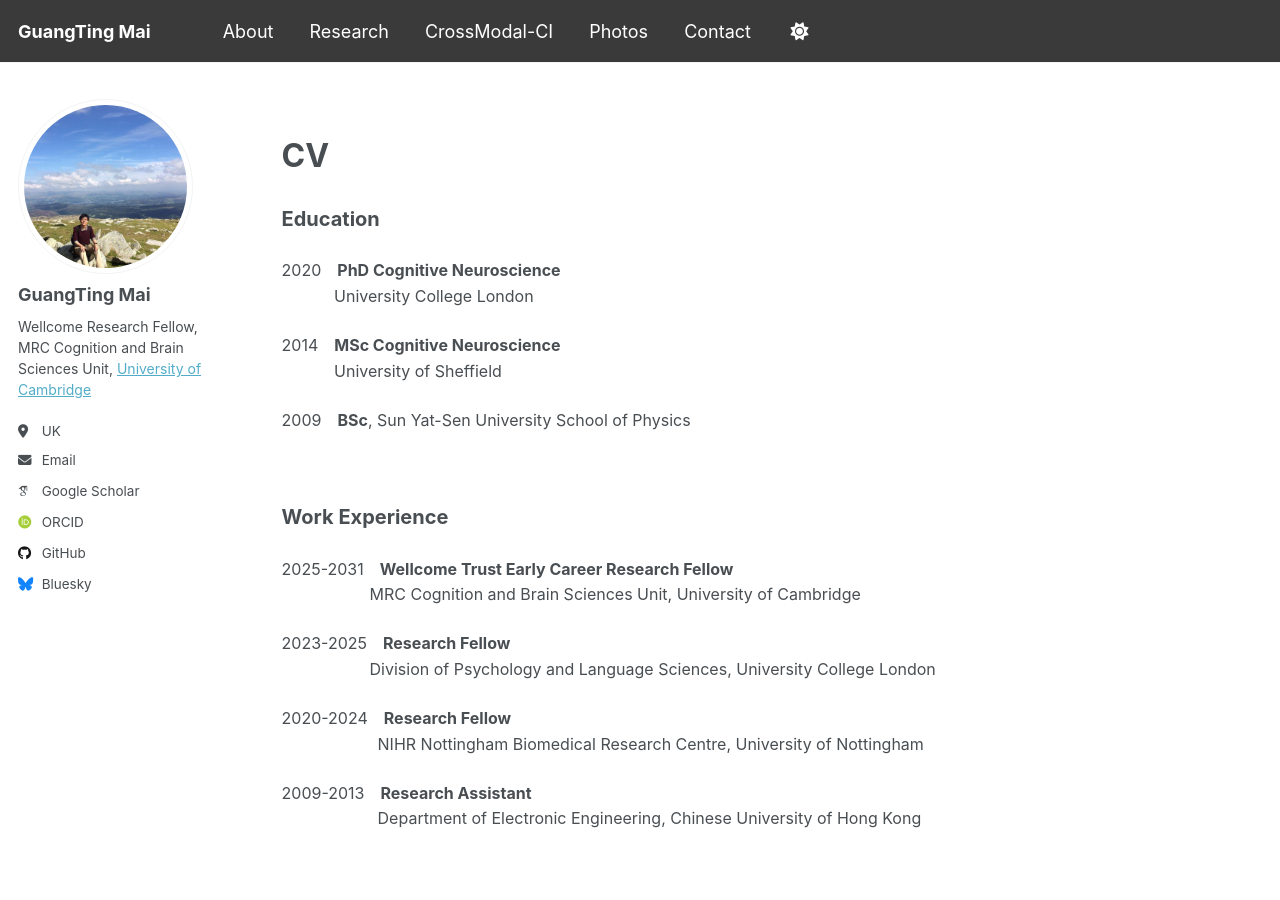
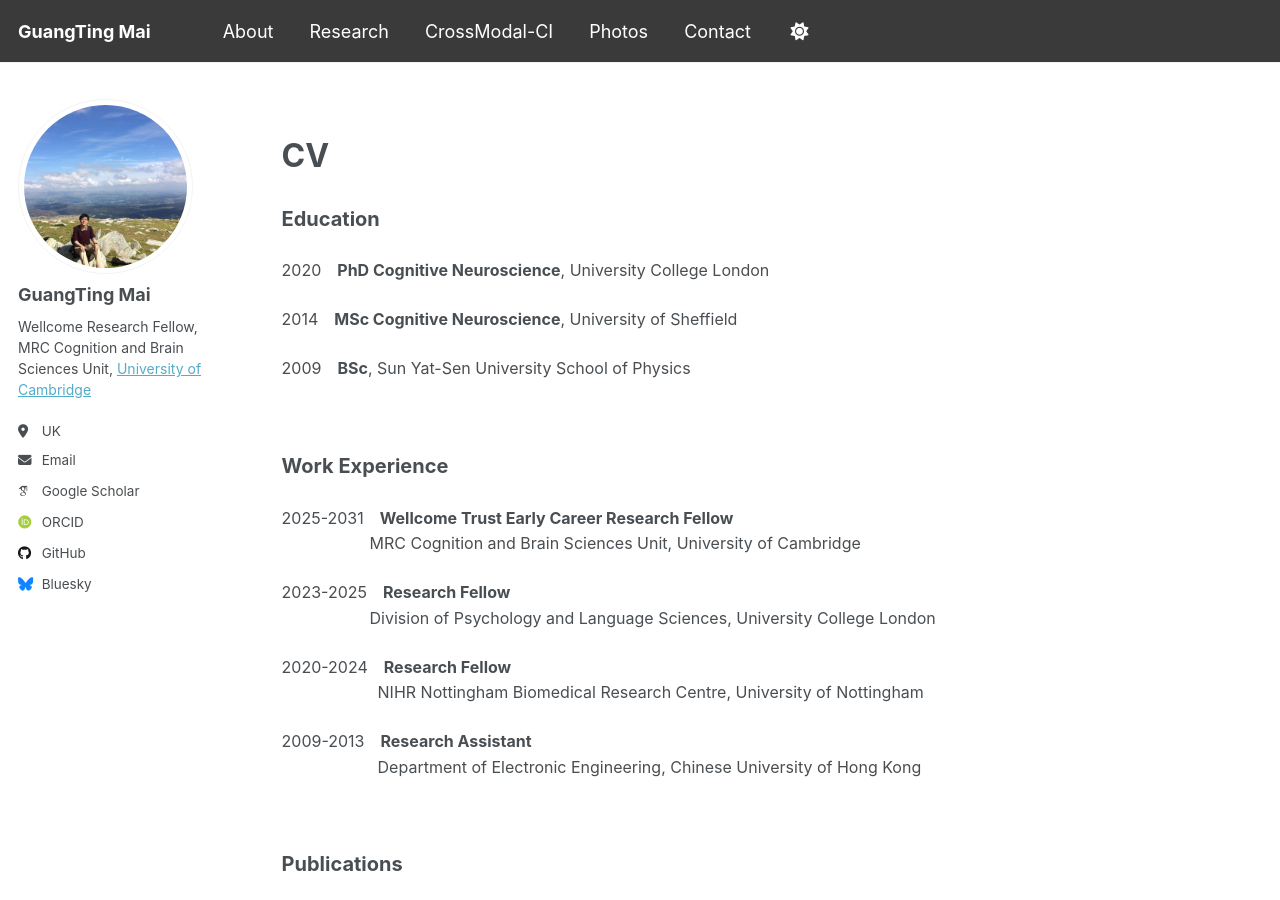
Before and after one commit to guangtingmai/guangtingmai.github.io, a Jekyll site: the page built from _pages/about.html, in a window 1280 px wide and 900 px high, scrolled down 532 px. Built offline with Jekyll 4.4.1, drawn with Linux system fonts in a browser that asks for light colours; some web fonts are replaced.

Commit message:
Update about.html

```diff
--- a/_pages/about.html
+++ b/_pages/about.html
@@ -28,17 +28,9 @@
 <br>
 <p><span style="font-size: 24pt;line-height: 1.5;display: block"><strong>CV</strong></span></p>
 <p><span style="font-size: 15pt;line-height: 1.6;display: block"><strong>Education</strong></span></p>
-<p>
-  <span style="font-size: 12pt;line-height: 1.6;display: block;">2020&emsp;<strong>PhD Cognitive Neuroscience</strong></span>
-  <span style="font-size: 12pt;line-height: 1.6;display: block;">&emsp;&emsp;&emsp;&nbsp;University College London</span>
-</p>
-<p>
-  <span style="font-size: 12pt;line-height: 1.6;display: block;">2014&emsp;<strong>MSc Cognitive Neuroscience</strong></span>
-  <span style="font-size: 12pt;line-height: 1.6;display: block;">&emsp;&emsp;&emsp;&nbsp;University of Sheffield</span>
-</p>
-<p>
-  <span style="font-size: 12pt;line-height: 1.6;display: block;">2009&emsp;<strong>BSc</strong>, Sun Yat-Sen University School of Physics</span>
-</p>
+<p><span style="font-size: 12pt;line-height: 1.6;display: block;">2020&emsp;<strong>PhD Cognitive Neuroscience</strong>, University College London</span></p>
+<p><span style="font-size: 12pt;line-height: 1.6;display: block;">2014&emsp;<strong>MSc Cognitive Neuroscience</strong>, University of Sheffield</span></p>
+<p><span style="font-size: 12pt;line-height: 1.6;display: block;">2009&emsp;<strong>BSc</strong>, Sun Yat-Sen University School of Physics</span></p>
 <br>
 <p><span style="font-size: 15pt;line-height: 1.6;display: block"><strong>Work Experience</strong></span></p>
 <p>
```
